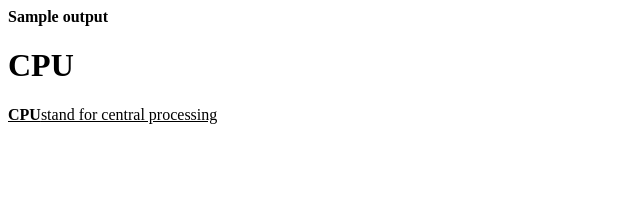
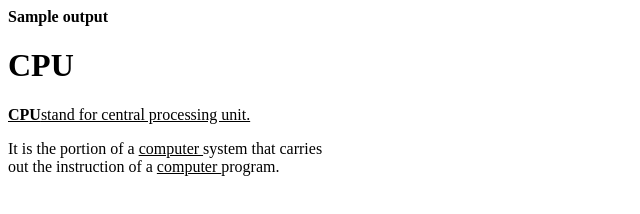
Before and after one commit to iamneo-production/ddcfeaafdffadaeccdfffebaeceaec, a website: page public/index.html in a window 1280 px wide. Shown: the whole page, without its empty margins (0-640 px from the left). Drawn offline with Linux system fonts and the light colour scheme.

Commit message:
Backup Commit

```diff
--- a/public/index.html
+++ b/public/index.html
@@ -2,4 +2,6 @@
     <body>
         <p><b> Sample output </b></p>
         <h1>CPU</h1>
-        <p><u><b>CPU</b>stand for central processing</u></p>
+        <p><u><b>CPU</b>stand for central processing unit.</u><br></p>
+        It is the portion of a <u>computer </u>system that carries<br>
+        out the instruction of a <u>computer </u>program.<br>
```
